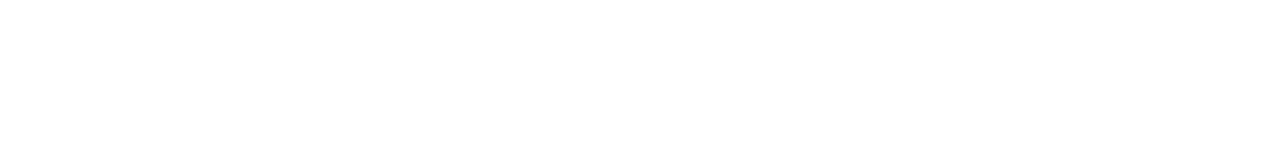
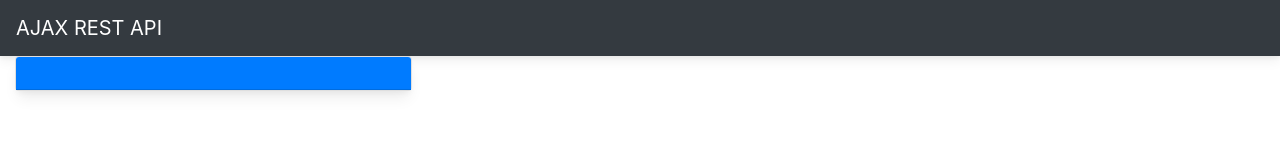
Before and after one commit to msarefin/mywebApplication, a website: page 02_AJAX_REST_API/index.html in a window 1280 px wide. Drawn offline with nearby package versions, Linux system fonts and the light colour scheme.

Commit message:
Still working on AJAX REST API

```diff
--- a/02_AJAX_REST_API/index.html
+++ b/02_AJAX_REST_API/index.html
@@ -24,8 +24,23 @@
 </head>
 <body>
 
+    <nav class="navbar navbar-dark bg-dark">
+        <a href="#" class="navbar-brand">AJAX REST API</a>
+    </nav>
 
+    <div class="container-fluid mt-t">
+        <div class="row">
+            <div class="col-md-4">
+                <div class="card">
+                    <div class="card-header bg-primary text-white">
+                        <h3>
 
+                        </h3>
+                    </div>
+                </div>
+            </div>
+        </div>
+    </div>
 
     <script src="./app.js"></script>
 
```
Also changed, not shown: 01_AJAX_Basics/index.html (+0 -3 lines).
